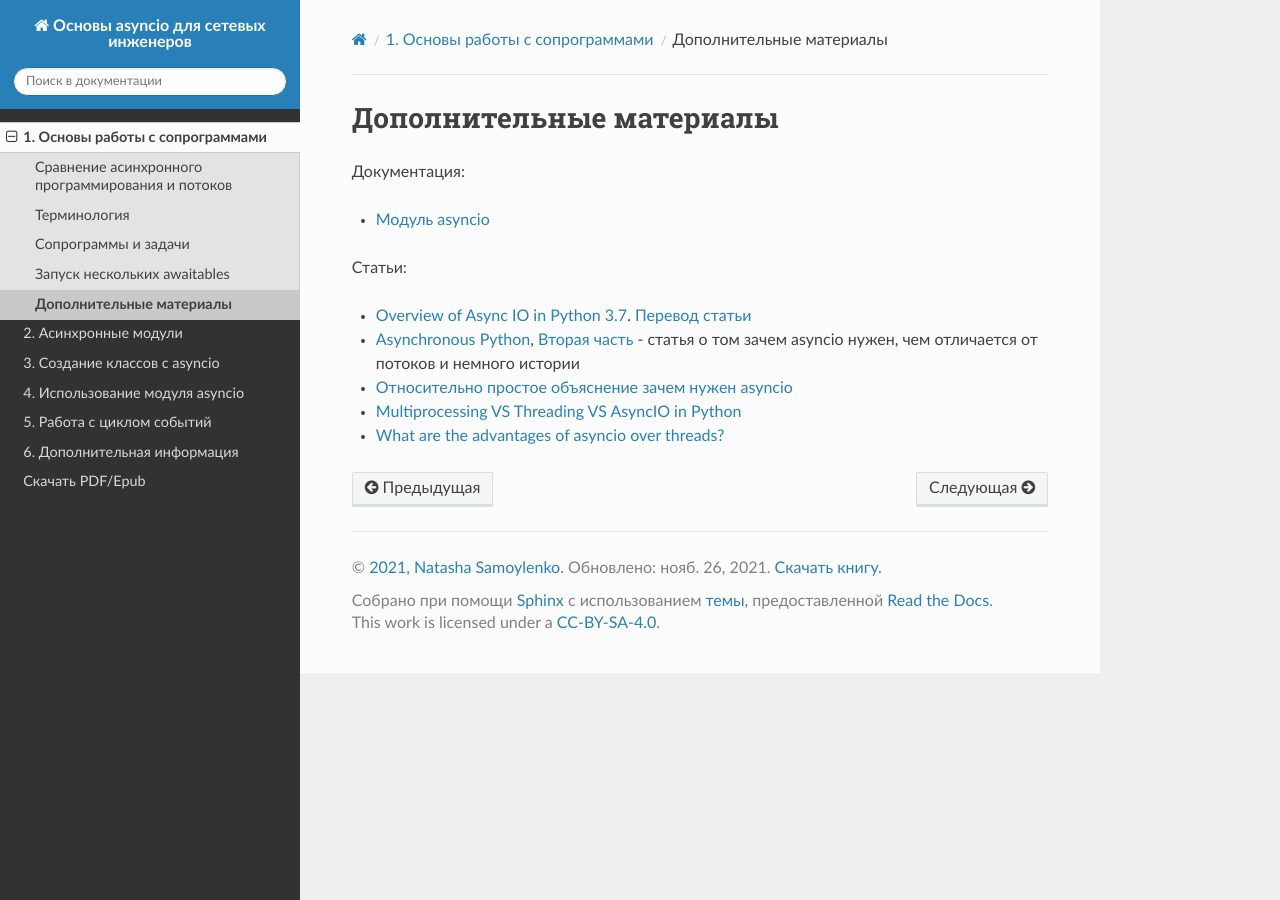
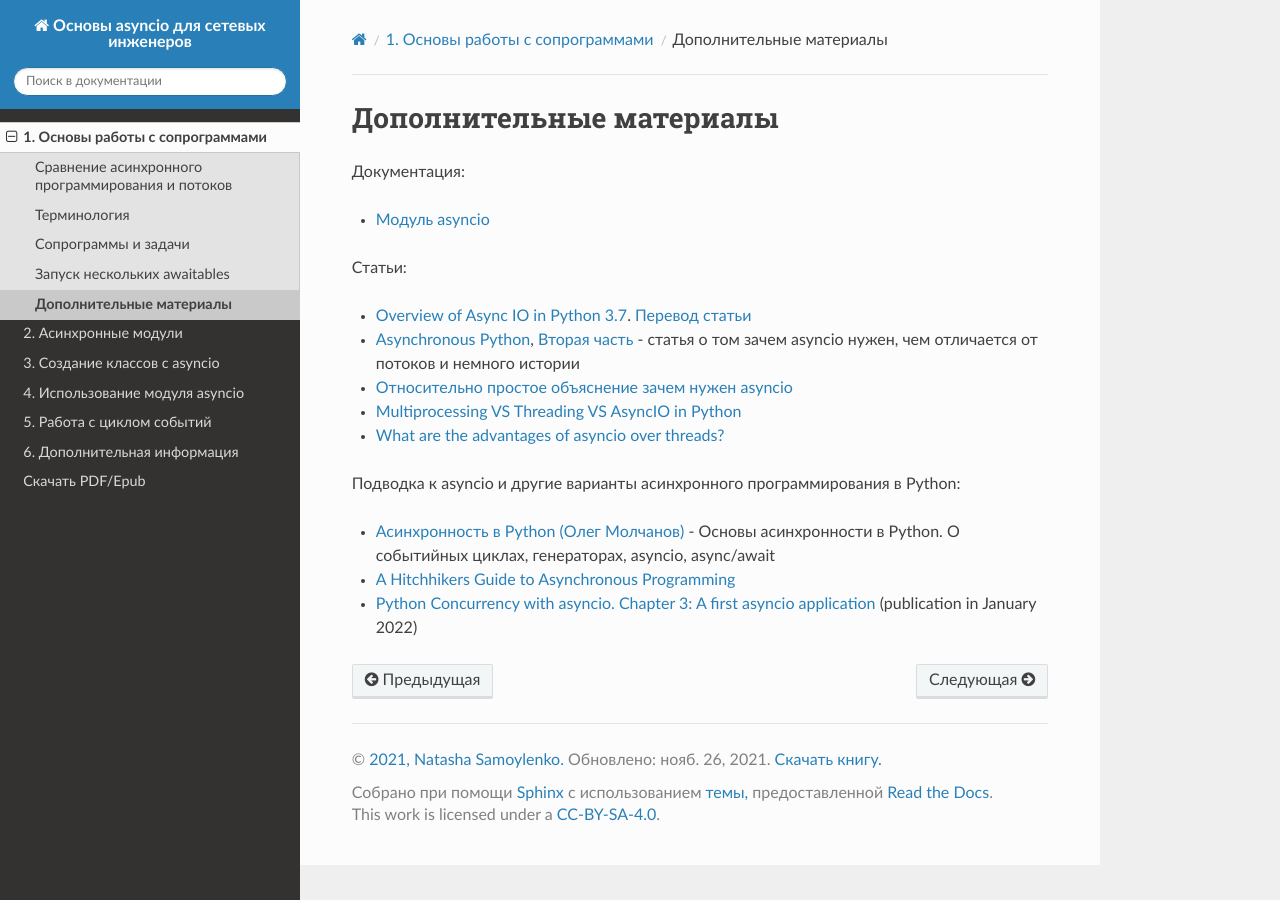
Before and after one commit to natenka/asyncpyneng-book, a Sphinx documentation site: the page built from docs/source/book/basics/further_reading.rst, in a window 1280 px wide. Built offline with Sphinx 7.4.7 and the Read the Docs theme 2.0.0, drawn with Linux system fonts in a browser that asks for light colours; pages that are not in the unit, such as notebooks, are missing from menus.

Commit message:
asyncio links

```diff
--- a/docs/source/book/basics/further_reading.rst
+++ b/docs/source/book/basics/further_reading.rst
@@ -3,7 +3,7 @@
 
 Документация:
 
-* `Модуль asyncio <https://docs.python.org/3.7/library/asyncio.html>`__
+* `Модуль asyncio <https://docs.python.org/3/library/asyncio.html>`__
 
 Статьи:
 
@@ -12,3 +12,9 @@
 * `Относительно простое объяснение зачем нужен asyncio <https://www.reddit.com/r/learnpython/comments/5qwm5h/asyncio_for_dummies/dd432ke/>`__
 * `Multiprocessing VS Threading VS AsyncIO in Python <https://leimao.github.io/blog/Python-Concurrency-High-Level/>`__
 * `What are the advantages of asyncio over threads? <https://discuss.python.org/t/what-are-the-advantages-of-asyncio-over-threads/2112>`__
+
+Подводка к asyncio и другие варианты асинхронного программирования в Python:
+
+* `Асинхронность в Python (Олег Молчанов) <https://youtube.com/playlist?list=PLlWXhlUMyooawilqK4lPXRvxtbYiw34S8>`__ - Основы асинхронности в Python. О событийных циклах, генераторах, asyncio, async/await
+* `A Hitchhikers Guide to Asynchronous Programming <https://github.com/crazyguitar/pysheeet/blob/master/docs/appendix/python-concurrent.rst>`__
+* `Python Concurrency with asyncio. Chapter 3: A first asyncio application <https://www.manning.com/books/python-concurrency-with-asyncio>`__ (publication in January 2022)
```
